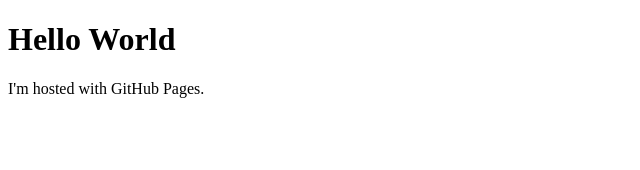
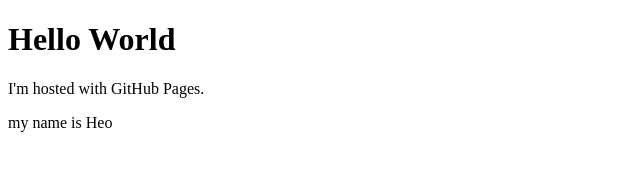
Before and after one commit to Heo-SA/connection.github.io, a plain HTML site: page index.html in a window 1280 px wide. Shown: the whole page, without its empty margins (0-640 px from the left). Drawn offline with Linux system fonts and the light colour scheme.

Commit message:
Update index.html

```diff
--- a/index.html
+++ b/index.html
@@ -3,5 +3,6 @@
 <body>
 <h1>Hello World</h1>
 <p>I'm hosted with GitHub Pages.</p>
+<p>my name is Heo</p>
 </body>
 </html>
```
